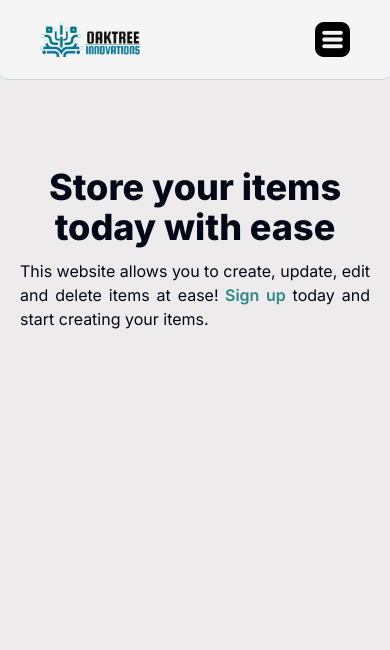
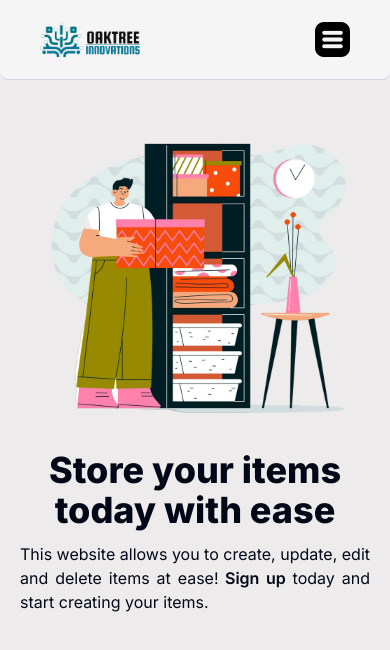
Before and after one commit to Aizen1d/oak-frontend, a Next.js app: page / in a window 390 px wide. Shown: the top 650 px of the page. Built offline with nearby package versions, Linux system fonts and the light colour scheme.

Commit message:
Responsiveness fix and adjustments

```diff
--- a/components/home/Hero.tsx
+++ b/components/home/Hero.tsx
@@ -6,22 +6,22 @@ const SIGNUP_HREF = "/signup"
 const Hero = () => {
   return (
     <div className="flex flex-col lg:flex-row w-full
-                    justify-between items-center lg:px-10
-                    gap-y-5 lg:gap-y-0 h-[40vh] lg:h-[calc(100vh-7rem)]"
+                    justify-between items-center my-5 lg:px-10
+                    h-fit"
     >
       {/* Left side section */}
-      <section className="w-full lg:w-1/2 space-y-3 lg:space-y-1 my-auto" data-aos="fade-up">
+      <section className="order-2 lg:order-1 w-full lg:w-1/2 space-y-3 lg:space-y-1 my-auto" data-aos="fade-up">
         <h1 className="text-4xl lg:text-6xl xl:text-8xl font-extrabold text-BLACK_LABEL_TEXT text-center lg:text-left text-wrap">
           Store your items today with ease
         </h1>
         <p className="text-BLACK_INFO_TEXT xl:pl-3 text-justify lg:text-left">
           This website allows you to create, update, edit and delete items at ease!
-          <Link href={SIGNUP_HREF} className="font-semibold text-[#2f8885]"> Sign up</Link> today and start creating your items.
+          <Link href={SIGNUP_HREF} className="font-semibold text-OAK_COLOR"> Sign up</Link> today and start creating your items.
         </p>
       </section>
 
       {/* Right side section */}
-      <section className="hidden lg:flex" data-aos="fade-down">
+      <section className="order-1 lg:order-2" data-aos="fade-down">
         <Image
           src={'/Images/Hero.png'}
           alt={'Hero'}
```
